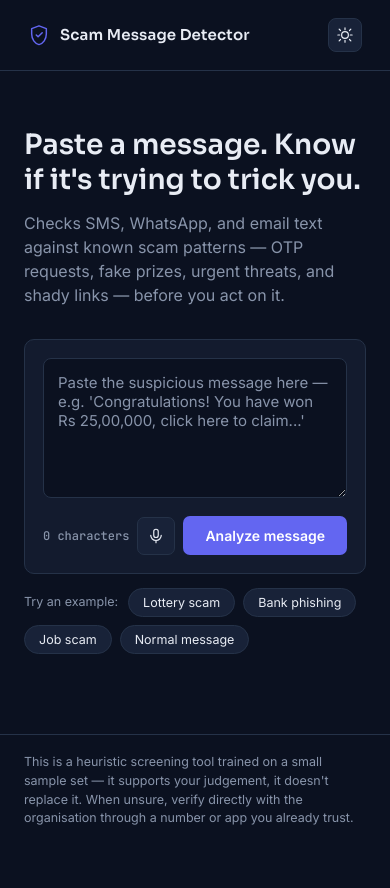
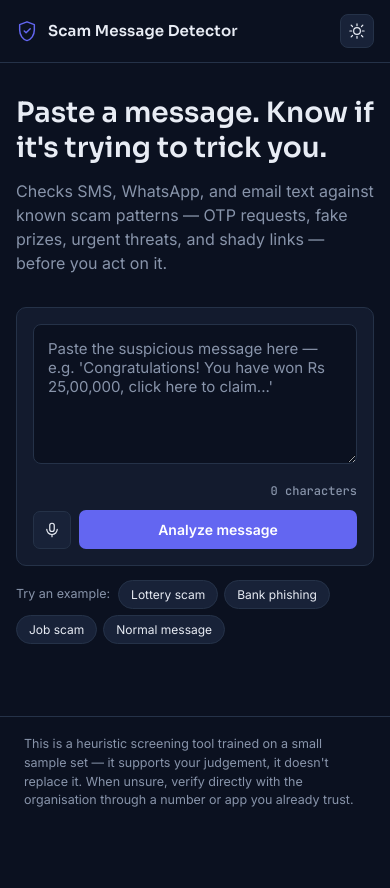
Before and after one commit to ssupriya1805-lab/ScamDetector, a Flask app: page / in a window 390 px wide. After the commit the page ends 807 px from the top, so only its background shows below. Run offline with Flask 3, Linux system fonts and the light colour scheme.

Commit message:
Mobile responsive fixes

```diff
--- a/static/style.css
+++ b/static/style.css
@@ -382,5 +382,33 @@
 }
 
 @media (max-width: 520px) {
+  .wrap { padding: 32px 16px 32px; }
+  .topbar { padding: 14px 16px; }
+  .hero h1 { max-width: none; }
+
+  .input-row {
+    flex-direction: column;
+    align-items: stretch;
+    gap: 10px;
+  }
+  .char-count { text-align: right; }
+
+  .input-actions {
+    justify-content: stretch;
+  }
+  .input-actions button#analyzeBtn { flex: 1; }
+  .mic-btn { flex-shrink: 0; }
+
+  .example-row { gap: 6px; }
+  .example-btn { font-size: 12px; padding: 6px 12px; }
+
   .result-top { flex-direction: column; align-items: flex-start; gap: 14px; }
+
+  .history-text { max-width: 180px; }
+
+  .panel { padding: 16px; }
 }
+
+@media (max-width: 360px) {
+  .example-label { width: 100%; margin-bottom: 2px; }
+}
```
